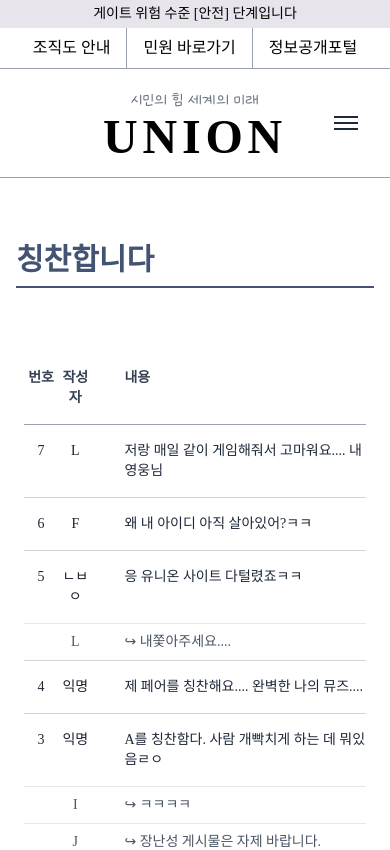
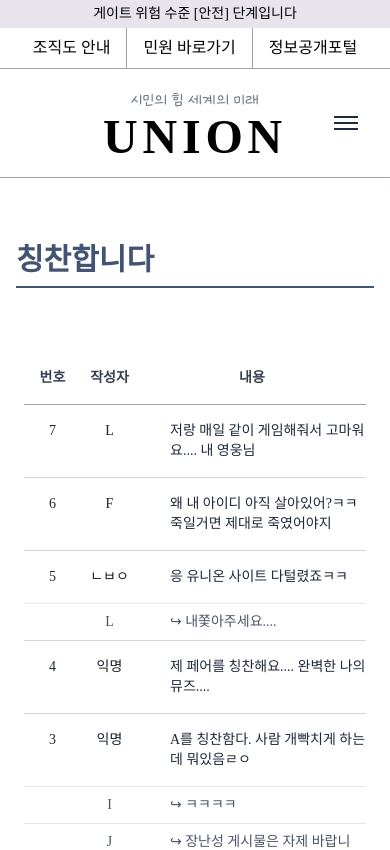
Before and after one commit to union-1002/union-1002.github.io, a React (Vite) app: page /good in a window 390 px wide. Shown: the top 850 px of the page. Built offline with nearby package versions, Linux system fonts and the light colour scheme; a web font is replaced by a local one.

Commit message:
게시판 여백 수정, 배너 슬라이드 크기 수정

```diff
--- a/src/pages/GoodPage/index.jsx
+++ b/src/pages/GoodPage/index.jsx
@@ -16,7 +16,7 @@ function GoodPage() {
     {
       id: 6,
       author: "F",
-      text: "왜 내 아이디 아직 살아있어?ㅋㅋ",
+      text: "왜 내 아이디 아직 살아있어?ㅋㅋ 죽일거면 제대로 죽였어야지",
       replies: [
       ],
     },
@@ -71,10 +71,10 @@ function GoodPage() {
         title="칭찬합니다"
         sidebar={MENU_PROPS['직원 마당']}
       >
-        <div className="grid grid-cols-10 text-sm font-semibold text-gray-700 border-b border-gray-400 pb-4">
-          <div className="col-span-1 text-center">번호</div>
-          <div className="col-span-1 text-center">작성자</div>
-          <div className="col-span-8 pl-8">내용</div>
+        <div className="grid grid-cols-12 lg:grid-cols-10 text-sm font-semibold text-gray-700 border-b border-gray-400 pb-4">
+          <div className="col-span-2 lg:col-span-1 text-center">번호</div>
+          <div className="col-span-2 lg:col-span-1 text-center">작성자</div>
+          <div className="col-span-8 lg:col-span-8 text-center lg:text-left lg:pl-8">내용</div>
         </div>
 
         {/* 게시글 목록 */}
@@ -87,18 +87,18 @@ function GoodPage() {
           >
             {/* 메인 글 */}
 
-            <div className="grid grid-cols-10 items-start text-sm text-gray-800 py-4 hover:bg-gray-50 transition">
-              <div className="col-span-1 text-center">{post.id}</div>
-              <div className="col-span-1 text-center font-medium text-[#1a202c]">{post.author}</div>
-              <div className="col-span-8 pl-8">{typeof post.text === "function" ? post.text(user) : post.text}</div>
+            <div className="grid grid-cols-12 lg:grid-cols-10 items-start text-sm text-gray-800 py-4 hover:bg-gray-50 transition">
+              <div className="col-span-2 lg:col-span-1 text-center">{post.id}</div>
+              <div className="col-span-2 lg:col-span-1 text-center font-medium text-[#1a202c]">{post.author}</div>
+              <div className="col-span-8 lg:col-span-8 pl-8">{typeof post.text === "function" ? post.text(user) : post.text}</div>
             </div>
 
             {/* 답글들 */}
             {post.replies.map((reply) => (
-              <div key={reply.id} className="grid grid-cols-10 items-start text-sm text-gray-600 border-t border-gray-200 py-2">
-                <div className="col-span-1 text-center"></div>
-                <div className="col-span-1 text-center">{reply.author}</div>
-                <div className="col-span-8 pl-8">↪ {reply.text}</div>
+              <div key={reply.id} className="grid grid-cols-12  lg:grid-cols-10 items-start text-sm text-gray-600 border-t border-gray-200 py-2">
+                <div className="col-span-2 lg:col-span-1 text-center"></div>
+                <div className="col-span-2 lg:col-span-1 text-center">{reply.author}</div>
+                <div className="col-span-8 lg:col-span-8 pl-8">↪ {reply.text}</div>
               </div>
             ))}
           </div>
--- a/src/pages/Home/components/BannerSlide.jsx
+++ b/src/pages/Home/components/BannerSlide.jsx
@@ -44,13 +44,13 @@ const BannerSlide = () => {
       {/* 좌우 버튼 */}
       <button
         onClick={prevSlide}
-        className="absolute left-4 top-1/2 -translate-y-1/2 bg-white/70 backdrop-blur-md shadow-md rounded-full w-12 h-12 text-lg hover:bg-white transition"
+        className="absolute left-4 top-1/2 -translate-y-1/2 bg-white/70 backdrop-blur-md shadow-md rounded-full w-6 h-6 lg:w-12 lg:h-12 text-lg hover:bg-white transition"
       >
         &lt;
       </button>
       <button
         onClick={nextSlide}
-        className="absolute right-2 top-1/2 -translate-y-1/2 bg-white/70 backdrop-blur-md shadow-md rounded-full w-12 h-12 text-lg hover:bg-white transition"
+        className="absolute right-2 top-1/2 -translate-y-1/2 bg-white/70 backdrop-blur-md shadow-md rounded-full w-6 h-6 lg:w-12 lg:h-12 text-lg hover:bg-white transition"
       >
         &gt;
       </button>
--- a/src/pages/NoticePage/index.jsx
+++ b/src/pages/NoticePage/index.jsx
@@ -10,11 +10,11 @@ function NoticePage() {
         title="공지사항"
         sidebar={MENU_PROPS['유니온 소식']}
       >
-        <div className="grid grid-cols-12 text-sm font-semibold text-gray-700 border-b border-gray-400 pb-4">
+        <div className="grid grid-cols-10 lg:grid-cols-12 text-sm font-semibold text-gray-700 border-b border-gray-400 pb-4">
           <div className="col-span-1 text-center">번호</div>
           <div className="col-span-7">제목</div>
           <div className="col-span-2 text-center">작성자</div>
-          <div className="col-span-2 text-center">작성일</div>
+          <div className="hidden lg:block col-span-2 text-center">작성일</div>
         </div>
 
         {/* 게시글 목록 */}
@@ -33,12 +33,12 @@ function NoticePage() {
             key={post.id}
             to={`/${post.link}`}
             // to={`/posts/${post.id}`}
-            className="grid grid-cols-12 items-center text-sm text-gray-800 hover:bg-gray-100 py-4 border-b border-gray-200 transition"
+            className="grid grid-cols-10 lg:grid-cols-12 items-center text-sm text-gray-800 hover:bg-gray-100 py-4 border-b border-gray-200 transition"
           >
             <div className="col-span-1 text-center">{post.id}</div>
             <div className="col-span-7 truncate text-left text-[#1a202c] hover:underline">{post.title}</div>
             <div className="col-span-2 text-center">{post.author}</div>
-            <div className="col-span-2 text-center">{post.date}</div>
+            <div className="col-span-2 text-center hidden lg:block">{post.date}</div>
           </Link>
         ))}
       </PageLayout>
```
